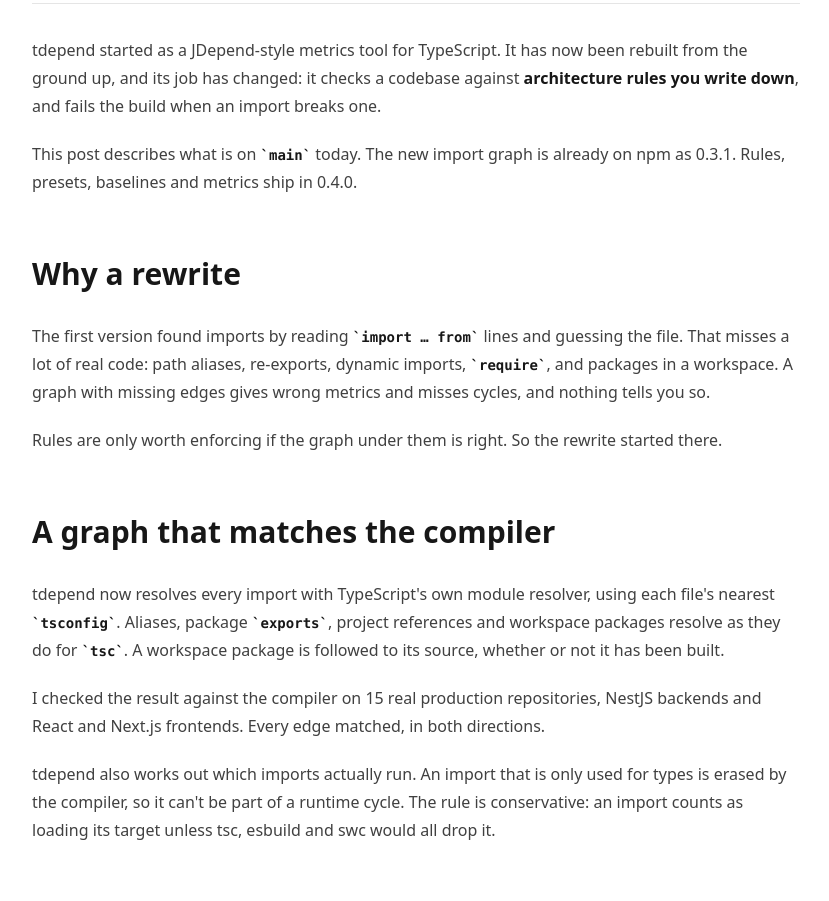
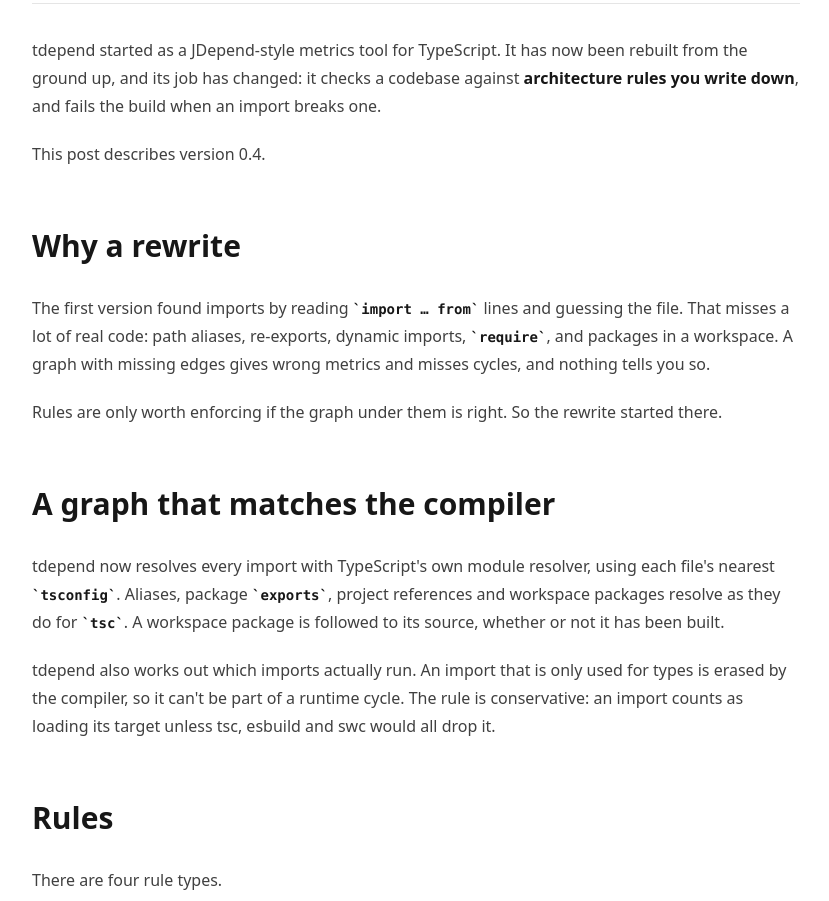
Before and after one commit to dvmhmdsd/tdepend-home, an Astro site: page /blog/tdepend-rewritten-architecture-rules-on-a-compiler-accurate-graph in a window 1280 px wide. Shown: the part 398-1299 px from the top of the page, without its empty margins (224-1053 px from the left). Built offline with nearby package versions, Linux system fonts and the light colour scheme; Astro itself is replaced by a stand-in of ours.

Commit message:
docs: describe 0.4 as the current version

```diff
--- a/src/pages/blog/tdepend-rewritten-architecture-rules-on-a-compiler-accurate-graph.mdx
+++ b/src/pages/blog/tdepend-rewritten-architecture-rules-on-a-compiler-accurate-graph.mdx
@@ -8,7 +8,7 @@ author: Mohamed Saad
 
 tdepend started as a JDepend-style metrics tool for TypeScript. It has now been rebuilt from the ground up, and its job has changed: it checks a codebase against **architecture rules you write down**, and fails the build when an import breaks one.
 
-This post describes what is on `main` today. The new import graph is already on npm as 0.3.1. Rules, presets, baselines and metrics ship in 0.4.0.
+This post describes version 0.4.
 
 ## Why a rewrite
 
@@ -19,8 +19,6 @@ Rules are only worth enforcing if the graph under them is right. So the rewrite
 ## A graph that matches the compiler
 
 tdepend now resolves every import with TypeScript's own module resolver, using each file's nearest `tsconfig`. Aliases, package `exports`, project references and workspace packages resolve as they do for `tsc`. A workspace package is followed to its source, whether or not it has been built.
-
-I checked the result against the compiler on 15 real production repositories, NestJS backends and React and Next.js frontends. Every edge matched, in both directions.
 
 tdepend also works out which imports actually run. An import that is only used for types is erased by the compiler, so it can't be part of a runtime cycle. The rule is conservative: an import counts as loading its target unless tsc, esbuild and swc would all drop it.
 
--- a/src/pages/docs/index.mdx
+++ b/src/pages/docs/index.mdx
@@ -9,8 +9,6 @@ description: Install tdepend, write architecture rules for a TypeScript project
 tdepend checks a TypeScript codebase against architecture rules you write down, such as "controllers don't import repositories" or "no import cycles between modules", and fails the build when an import breaks one.
 
 It resolves every import through TypeScript's own resolver, so its import graph matches the compiler. On that graph it groups files into components and packages, reports coupling metrics and import cycles, and evaluates rules. A baseline lets you adopt a rule in a codebase that already breaks it.
-
-These docs describe version 0.4. Version 0.3 has `analyze` and `explain` only.
 
 ## Installation
 
```
